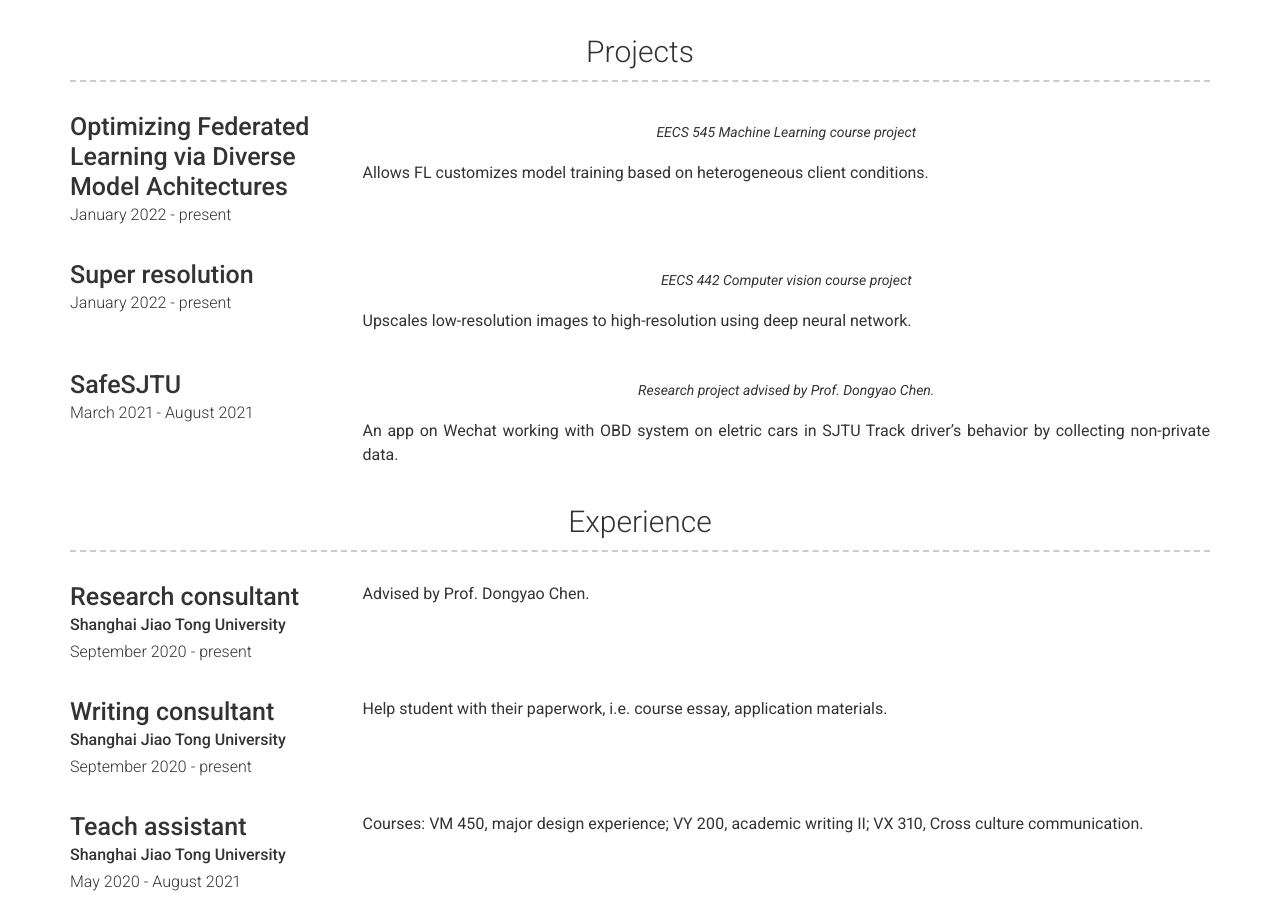
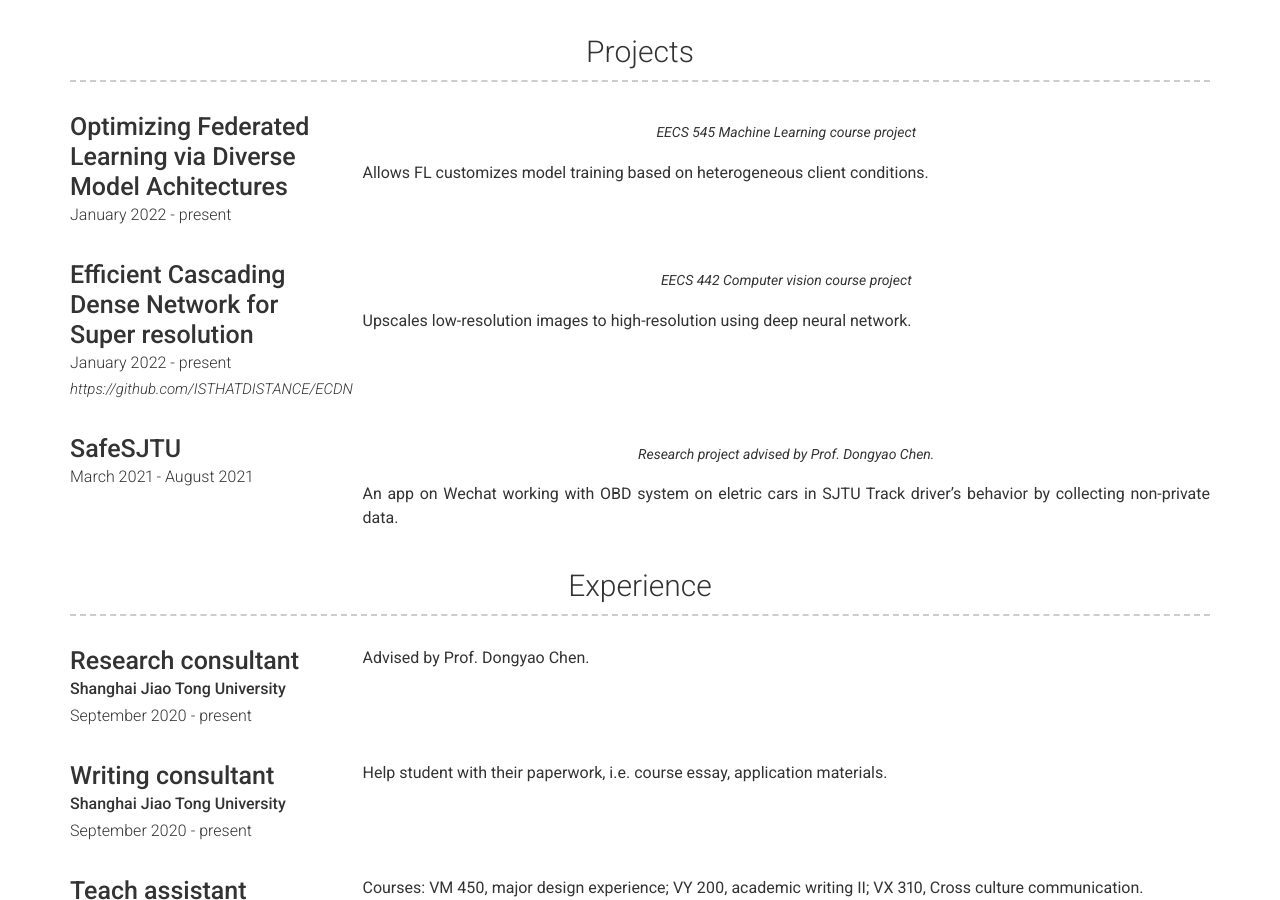
Before and after one commit to ISTHATDISTANCE/isthatdistance.github.io, a Jekyll site: the page built from index.md, in a window 1280 px wide and 900 px high, scrolled down 518 px. Built offline with Jekyll 4.4.1, drawn with Linux system fonts in a browser that asks for light colours; nearby versions of some CDN libraries.

Commit message:
add eecs 442 project

```diff
--- a/_config.yml
+++ b/_config.yml
@@ -84,8 +84,9 @@ content:
         description: | # this will include new lines to allow paragraphs
           Allows FL customizes model training based on heterogeneous client conditions.
       - layout: left
-        title: Super resolution
+        title: Efficient Cascading Dense Network for Super resolution
         caption: January 2022 - present
+        link: https://github.com/ISTHATDISTANCE/ECDN
         quote: >
           EECS 442 Computer vision course project
         description: |
```
